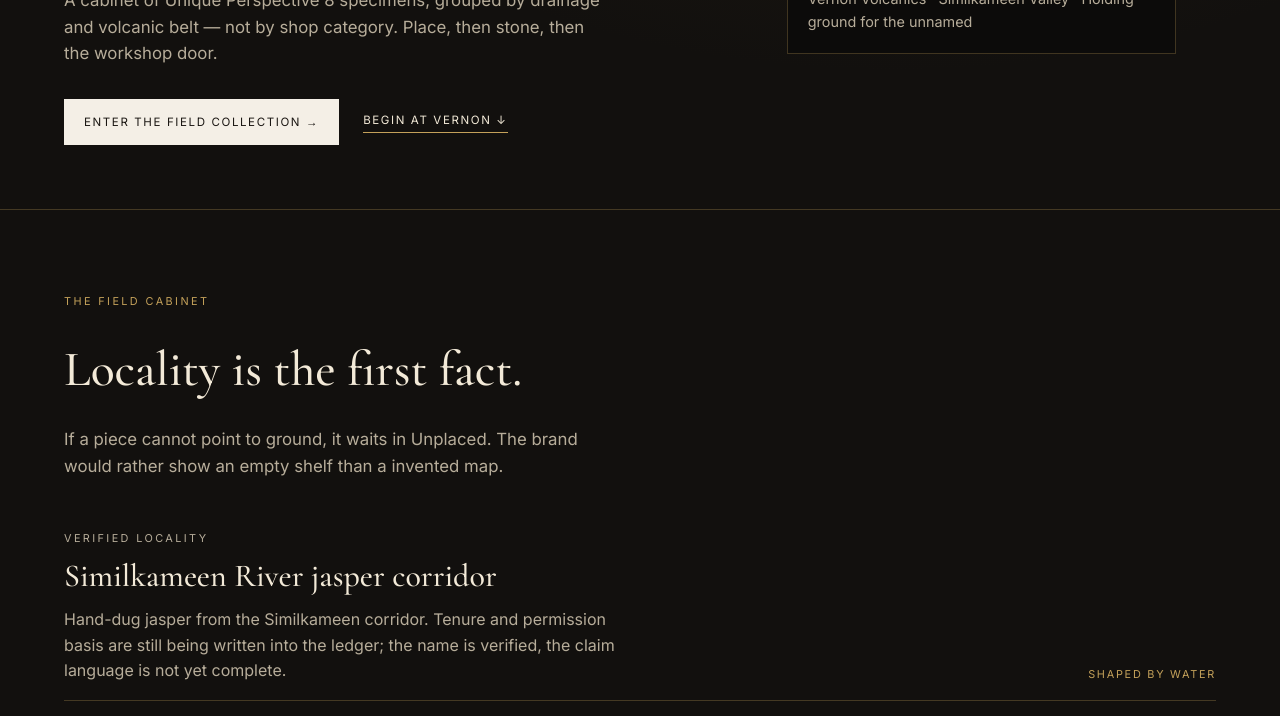
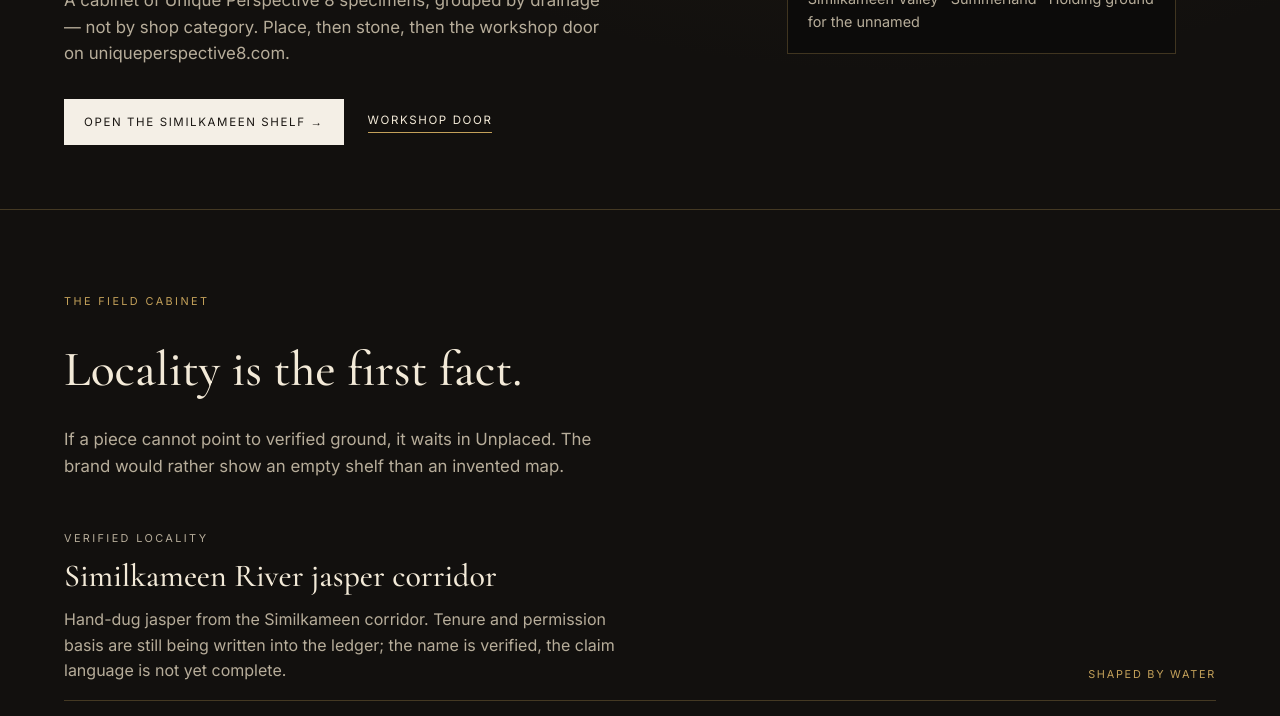
Before and after one commit to morgan4uniqueperspective-ship-it/mineral-specimen-collection, a plain HTML site: page index.html in a window 1280 px wide. Shown: the part 456-1172 px from the top of the page. Drawn offline with nearby package versions, Linux system fonts and the light colour scheme.

Commit message:
Connect cabinet to uniqueperspective8.com branding and cabinet subdomain

```diff
--- a/index.html
+++ b/index.html
@@ -5,6 +5,7 @@
   <meta name="viewport" content="width=device-width, initial-scale=1" />
   <title>Field Cabinet — Unique Perspective 8</title>
   <meta name="description" content="British Columbia mineral specimens arranged by locality. Unique Perspective 8 field cabinet." />
+  <link rel="canonical" href="https://cabinet.uniqueperspective8.com/" />
   <link rel="preconnect" href="https://fonts.googleapis.com" />
   <link rel="preconnect" href="https://fonts.gstatic.com" crossorigin />
   <link href="https://fonts.googleapis.com/css2?family=Cormorant+Garamond:ital,wght@0,400;0,500;0,600;1,500;1,600&family=Inter:wght@300;400;500&display=swap" rel="stylesheet" />
@@ -25,30 +26,30 @@
 
   <section class="hero">
     <div>
-      <p class="kicker">Field collected · Arranged by place · British Columbia</p>
+      <p class="kicker">Unique Perspective 8 · Field collected · British Columbia</p>
       <h1>The land<br />wrote the
         <em>labels first.</em></h1>
-      <p class="lede">A cabinet of Unique Perspective 8 specimens, grouped by drainage and volcanic belt — not by shop category. Place, then stone, then the workshop door.</p>
+      <p class="lede">A cabinet of Unique Perspective 8 specimens, grouped by drainage — not by shop category. Place, then stone, then the workshop door on uniqueperspective8.com.</p>
       <div class="actions">
-        <a class="btn" href="https://uniqueperspective8.com/shop/">Enter the field collection →</a>
-        <a class="link-quiet" href="#vernon-volcanics">Begin at Vernon ↓</a>
+        <a class="btn" href="#similkameen-valley">Open the Similkameen shelf →</a>
+        <a class="link-quiet" href="https://uniqueperspective8.com/shop/">Workshop door</a>
       </div>
     </div>
     <figure class="hero-visual">
       <div class="mark">Place. Pressure. Time.</div>
-      <p>Vernon Volcanics · Similkameen Valley · Holding ground for the unnamed</p>
+      <p>Similkameen Valley · Summerland · Holding ground for the unnamed</p>
     </figure>
   </section>
 
   <section class="section">
     <p class="kicker">The field cabinet</p>
     <h2>Locality is the first fact.</h2>
-    <p class="lede">If a piece cannot point to ground, it waits in Unplaced. The brand would rather show an empty shelf than a invented map.</p>
+    <p class="lede">If a piece cannot point to verified ground, it waits in Unplaced. The brand would rather show an empty shelf than an invented map.</p>
     <div id="cabinet"></div>
   </section>
 
   <footer>
-    <div>Unique Perspective 8 · Prospecting Atelier · British Columbia</div>
+    <div>Unique Perspective 8 · <a href="https://uniqueperspective8.com">uniqueperspective8.com</a> · British Columbia</div>
     <div>Dug by hand. Crafted by heart.</div>
   </footer>
   <script src="app.js"></script>
```
Also changed, not shown: 4 other files.
